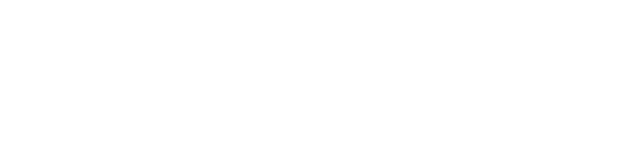
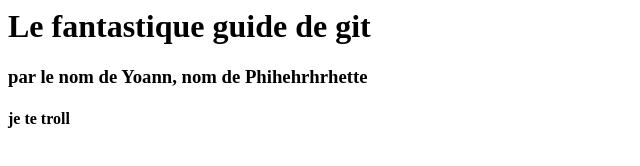
Before and after one commit to yobero/TD4, a plain HTML site: page index.html in a window 1280 px wide. Shown: the whole page, without its empty margins (0-640 px from the left). Drawn offline with Linux system fonts and the light colour scheme.

Commit message:
Question 4rouge

```diff
--- a/index.html
+++ b/index.html
@@ -5,6 +5,9 @@
     </head>
     <body>
 
+		<h1>Le fantastique guide de git</h1>
+		<h3>par le nom de Yoann, nom de Phihehrhrhette</h3>
+		<h4> je te troll</h4>
 
     </body>
 </html>
```
